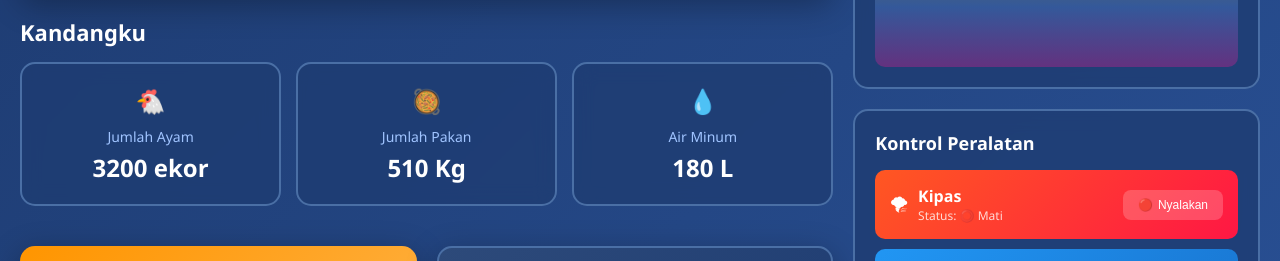
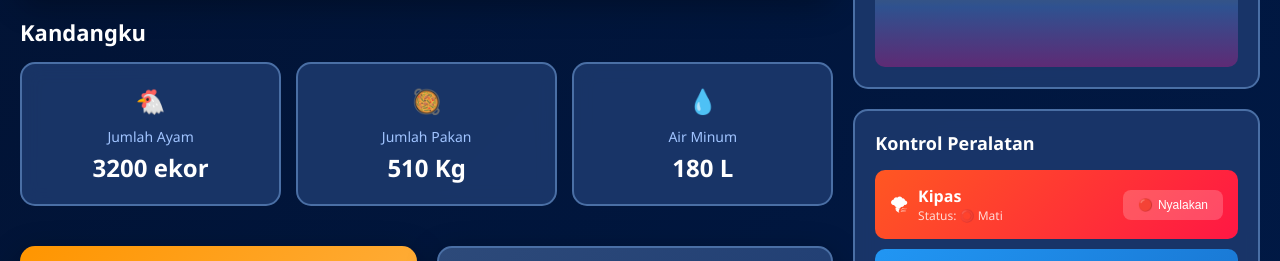
Before and after one commit to Zanz-15/dashboardd, a plain HTML site: page index.html in a window 1280 px wide. Shown: the part 166-427 px from the top of the page. Drawn offline with Linux system fonts and the light colour scheme.

Commit message:
index.html

```diff
--- a/index.html
+++ b/index.html
@@ -12,7 +12,7 @@
         }
 
         body {
-            background: linear-gradient(135deg, #1e3c72 0%, #2a5298 100%);
+            background: linear-gradient(135deg, #021334 0%, #001a48 100%);
             font-family: 'Segoe UI', Tahoma, Geneva, Verdana, sans-serif;
             color: white;
             min-height: 100vh;
```
